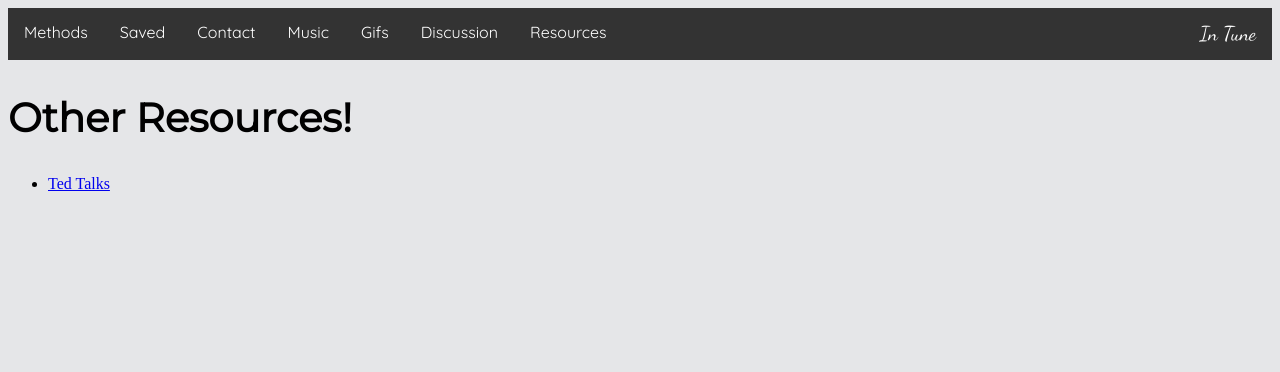
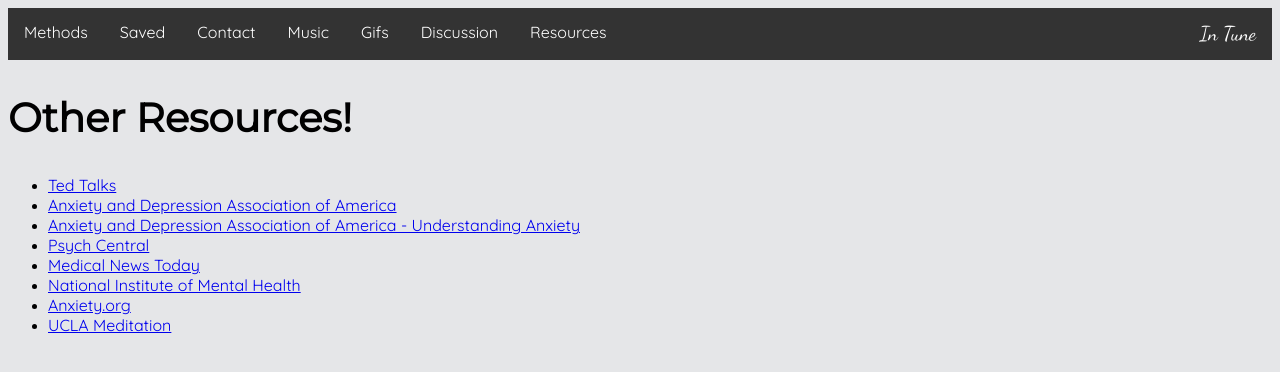
Before and after one commit to mikaylaeliyha/final-project, a Python web app: template templates/resources.html in a window 1280 px wide. Shown: the top 372 px of the page. Run offline with Jinja, Linux system fonts and the light colour scheme; the template is opened without the code that fills it, so the values that code supplies are empty.

Commit message:
templates

```diff
--- a/templates/discussion.html
+++ b/templates/discussion.html
@@ -20,7 +20,7 @@
     </ul>
   </div>
     <br>
-	<a href="http://pub49.bravenet.com/forum/4192309487/">View the Discussion Board</a><br>
+	<a class="stuff" href="http://pub49.bravenet.com/forum/4192309487/">View the Discussion Board</a><br>
 <footer><center><p>Team Name: Invalid Syntax</p></center></footer>
 	</body>
 </html>
--- a/templates/resources.html
+++ b/templates/resources.html
@@ -23,7 +23,16 @@
 
 <h2>Other Resources!</h2>
 <ul>
-<li><a href="http://athingnamed.com/best-ted-talks-on-anxiety-stress-and-fear/">Ted Talks</a></li>
+
+  <li><a class="stuff" href="http://athingnamed.com/best-ted-talks-on-anxiety-stress-and-fear/">Ted Talks</a></li>
+  <li><a class="stuff" href="https://adaa.org/tips">Anxiety and Depression Association of America</a></li>
+  <li><a class="stuff" href="https://adaa.org/understanding-anxiety">Anxiety and Depression Association of America - Understanding Anxiety</a></li>
+  <li><a class="stuff" href="https://psychcentral.com/disorders/anxiety/">Psych Central</a></li>
+  <li><a class="stuff" href="https://www.medicalnewstoday.com/info/anxiety">Medical News Today</a></li>
+  <li><a class="stuff" href="https://www.nimh.nih.gov/health/topics/anxiety-disorders/index.shtml">National Institute of Mental Health</a></li>
+  <li><a class="stuff" href="https://www.anxiety.org/what-is-anxiety">Anxiety.org</a></li>
+  <li><a class="stuff" href="http://marc.ucla.edu/mindful-meditations">UCLA Meditation</a></li>
+
 <ul>
 </body>
 </html>
```
